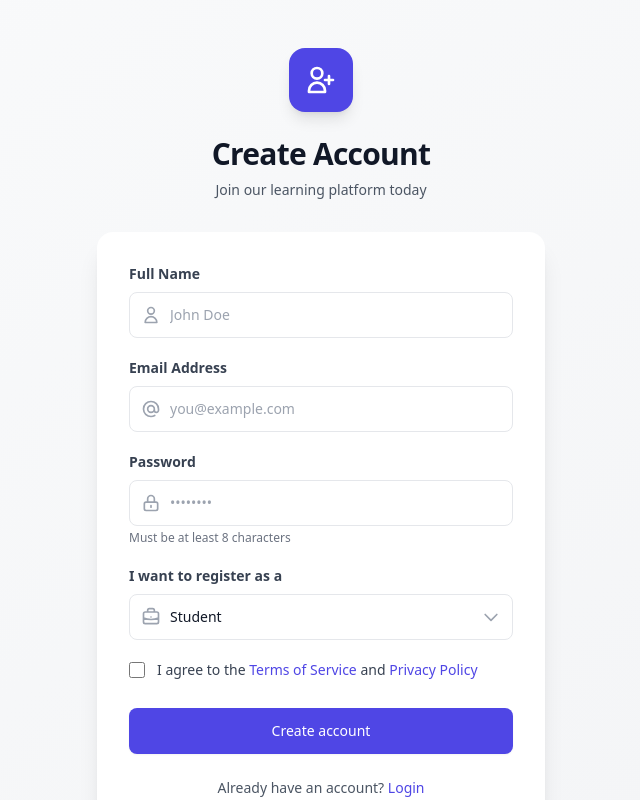
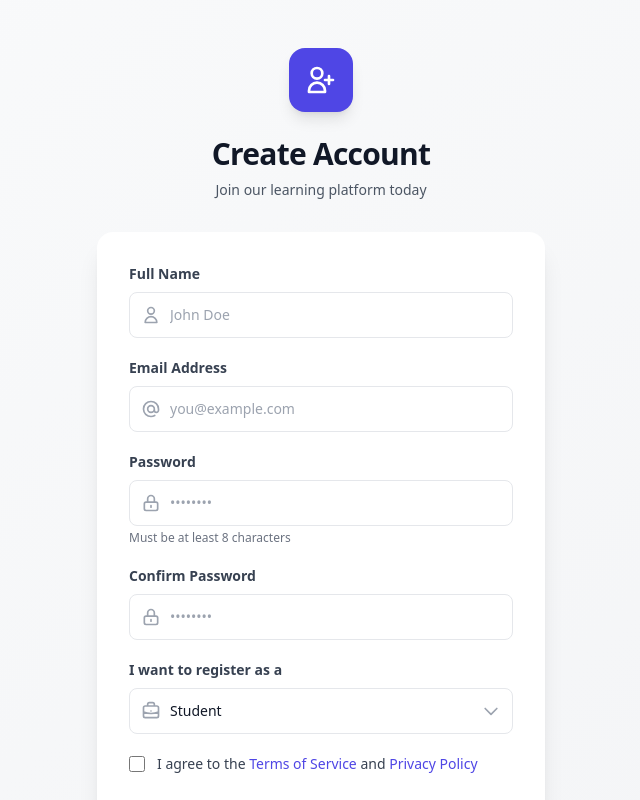
Before and after one commit to ARIHARAN-KC/ClassIQ, a React (Vite) app in the folder classIQ-client/: page /register in a window 1280 px wide. Shown: the top 800 px of the page, without its empty margins (319-959 px from the left). Built offline with nearby package versions, Linux system fonts and the light colour scheme; no server answers.

Commit message:
header name and confirm password updated

```diff
--- a/classIQ-client/index.html
+++ b/classIQ-client/index.html
@@ -4,7 +4,7 @@
     <meta charset="UTF-8" />
     <link rel="icon" type="image/svg+xml" href="/vite.svg" />
     <meta name="viewport" content="width=device-width, initial-scale=1.0" />
-    <title>classiq-client</title>
+    <title>classIQ</title>
   </head>
   <body>
     <div id="root"></div>
--- a/classIQ-client/src/pages/Register.tsx
+++ b/classIQ-client/src/pages/Register.tsx
@@ -5,6 +5,7 @@
 
 export default function Register() {
   const [form, setForm] = useState({ name: "", email: "", password: "", role: "student" as Role });
+  const [confirmPassword, setConfirmPassword] = useState("");
   const [error, setError] = useState("");
   const [isLoading, setIsLoading] = useState(false);
   const navigate = useNavigate();
@@ -12,8 +13,18 @@
   const handleChange = (e: React.ChangeEvent<HTMLInputElement | HTMLSelectElement>) =>
     setForm({ ...form, [e.target.name]: e.target.value });
 
+  const handleConfirmPasswordChange = (e: React.ChangeEvent<HTMLInputElement>) =>
+    setConfirmPassword(e.target.value);
+
   const handleSubmit = async (e: React.FormEvent) => {
     e.preventDefault();
+
+    // Validate password match
+    if (form.password !== confirmPassword) {
+      setError("Passwords do not match");
+      return;
+    }
+
     setIsLoading(true);
     setError("");
 
@@ -119,13 +130,51 @@
                     required
                     value={form.password}
                     onChange={handleChange}
-                    className="appearance-none block w-full pl-10 pr-3 py-3 border border-gray-200 rounded-lg placeholder-gray-400 text-gray-900 focus:outline-none focus:ring-2 focus:ring-indigo-500 focus:border-transparent transition duration-150 ease-in-out sm:text-sm"
+                    className={`appearance-none block w-full pl-10 pr-3 py-3 border rounded-lg placeholder-gray-400 text-gray-900 focus:outline-none focus:ring-2 focus:ring-indigo-500 focus:border-transparent transition duration-150 ease-in-out sm:text-sm ${
+                      confirmPassword && form.password !== confirmPassword
+                        ? "border-red-300 bg-red-50"
+                        : "border-gray-200"
+                    }`}
                     placeholder="••••••••"
                   />
                 </div>
                 <p className="mt-1 text-xs text-gray-500">
                   Must be at least 8 characters
                 </p>
+              </div>
+
+              {/* Confirm Password Field */}
+              <div>
+                <label htmlFor="confirmPassword" className="block text-sm font-semibold text-gray-700 mb-2">
+                  Confirm Password
+                </label>
+                <div className="relative">
+                  <div className="absolute inset-y-0 left-0 pl-3 flex items-center pointer-events-none">
+                    <svg className="h-5 w-5 text-gray-400" fill="none" stroke="currentColor" viewBox="0 0 24 24">
+                      <path strokeLinecap="round" strokeLinejoin="round" strokeWidth={2} d="M12 15v2m-6 4h12a2 2 0 002-2v-6a2 2 0 00-2-2H6a2 2 0 00-2 2v6a2 2 0 002 2zm10-10V7a4 4 0 00-8 0v4h8z" />
+                    </svg>
+                  </div>
+                  <input
+                    id="confirmPassword"
+                    name="confirmPassword"
+                    type="password"
+                    autoComplete="new-password"
+                    required
+                    value={confirmPassword}
+                    onChange={handleConfirmPasswordChange}
+                    className={`appearance-none block w-full pl-10 pr-3 py-3 border rounded-lg placeholder-gray-400 text-gray-900 focus:outline-none focus:ring-2 focus:ring-indigo-500 focus:border-transparent transition duration-150 ease-in-out sm:text-sm ${
+                      confirmPassword && form.password !== confirmPassword
+                        ? "border-red-300 bg-red-50"
+                        : "border-gray-200"
+                    }`}
+                    placeholder="••••••••"
+                  />
+                </div>
+                {confirmPassword && form.password !== confirmPassword && (
+                  <p className="mt-1 text-xs text-red-600">
+                    Passwords do not match
+                  </p>
+                )}
               </div>
 
               {/* Role Selection */}
```
